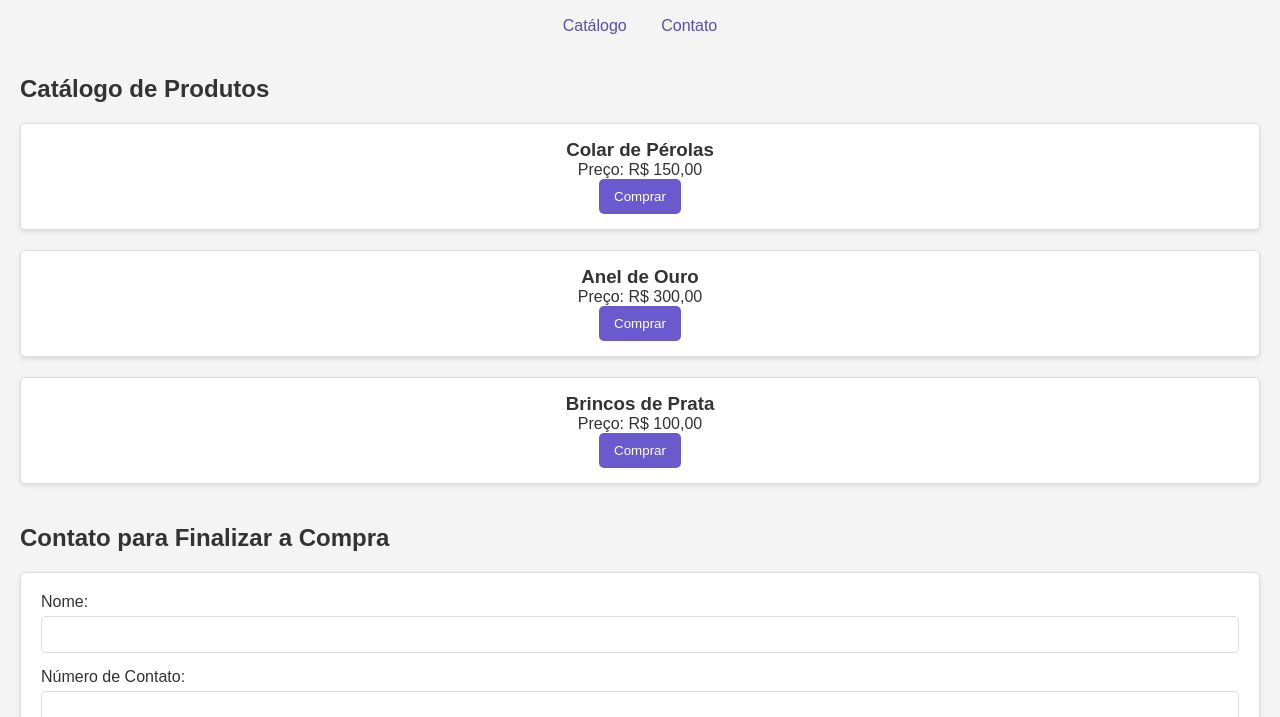
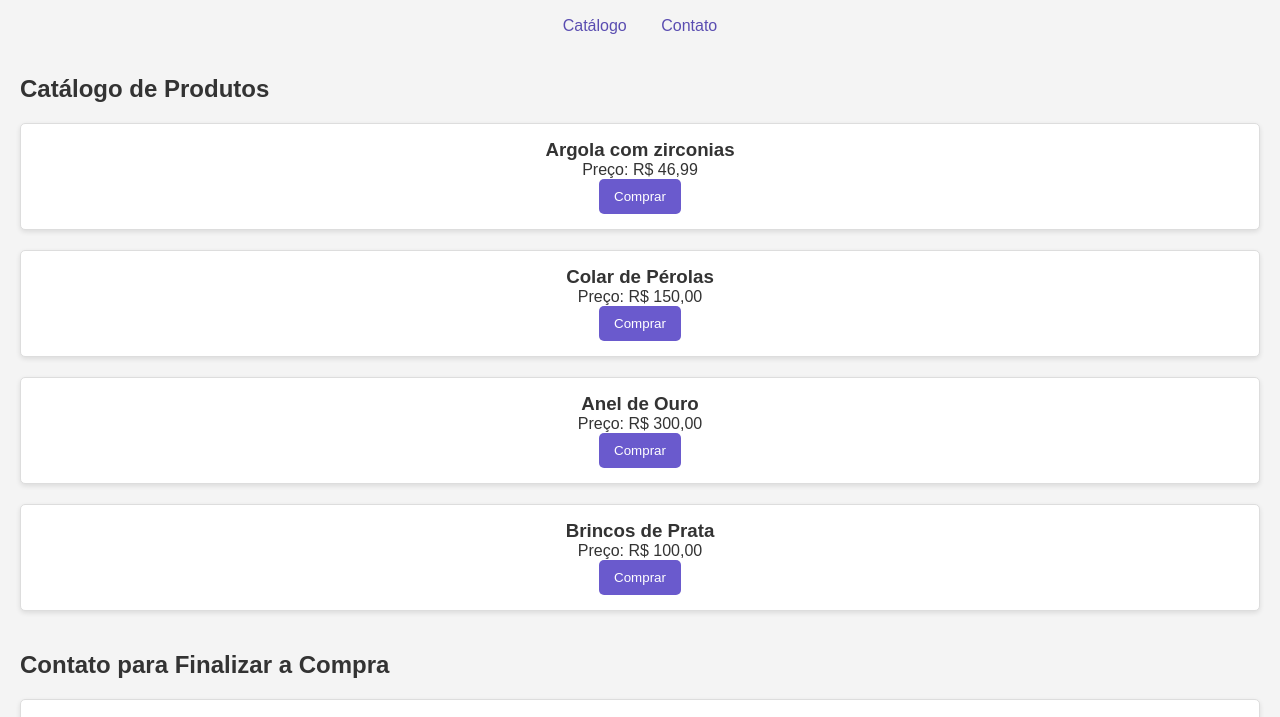
Before and after one commit to cleinsouza/Beca-acessorios, a plain HTML site: page index.html in a window 1280 px wide. Shown: the part 60-777 px from the top of the page. Drawn offline with Linux system fonts and the light colour scheme.

Commit message:
Update index.html

```diff
--- a/index.html
+++ b/index.html
@@ -20,6 +20,13 @@
     <main>
         <section id="catalogo">
             <h2>Catálogo de Produtos</h2>
+
+             <div class="produto">
+              <h3> Argola com zirconias</h3>
+              <p>Preço: R$ 46,99 </p>
+              <button onclick="finalizarCompra('Argola de zirconias', 46,99)">Comprar</button>
+             </div>
+
             <div class="produto">
                 <h3>Colar de Pérolas</h3>
                 <p>Preço: R$ 150,00</p>
```
